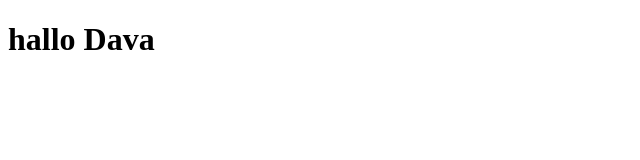
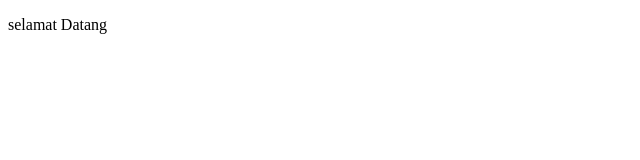
Before and after one commit to DavaGhifary/DavaGhifary, a plain HTML site: page index1.html in a window 1280 px wide. Shown: the whole page, without its empty margins (0-640 px from the left). Drawn offline with Linux system fonts and the light colour scheme.

Commit message:
di update

```diff
--- a/index1.html
+++ b/index1.html
@@ -7,6 +7,6 @@
     <title>Document</title>
 </head>
 <body>
-    <h1>hallo Dava</h1>
+    <p>selamat Datang</p>
 </body>
 </html>
```
